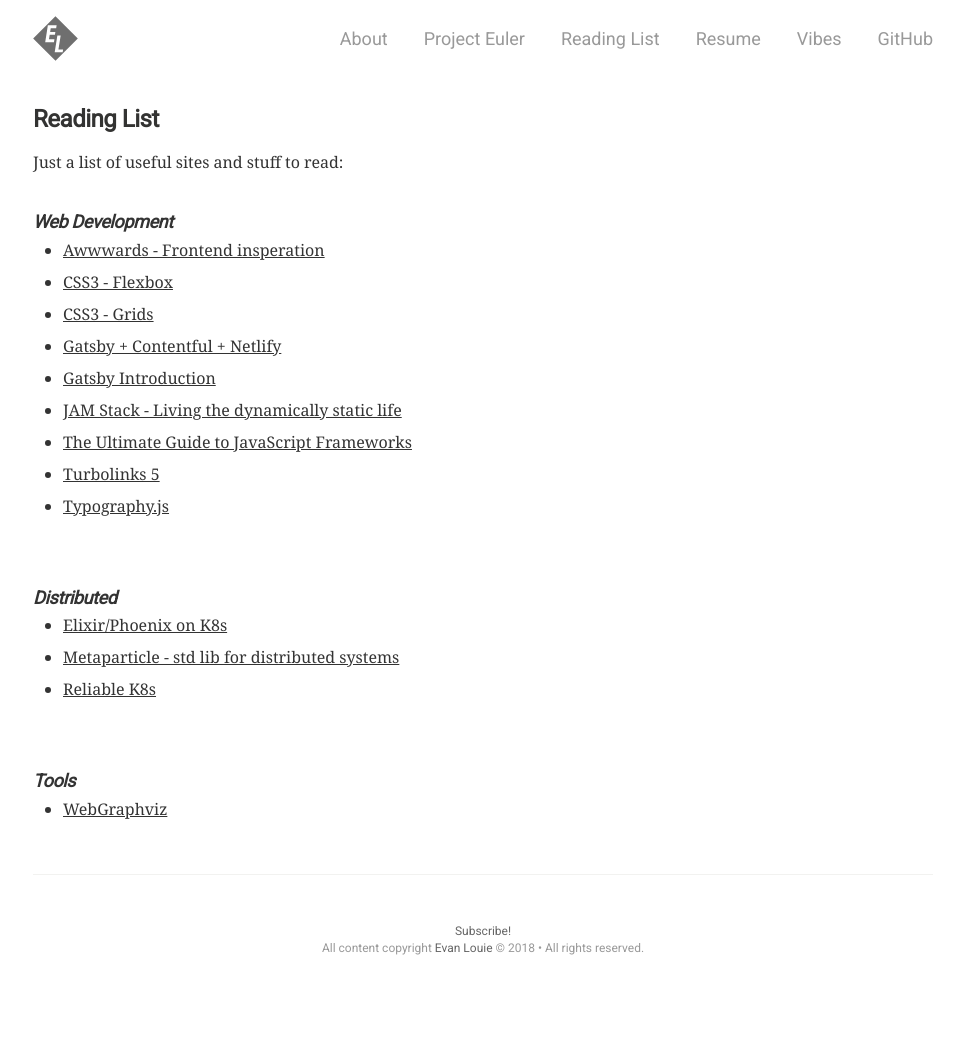
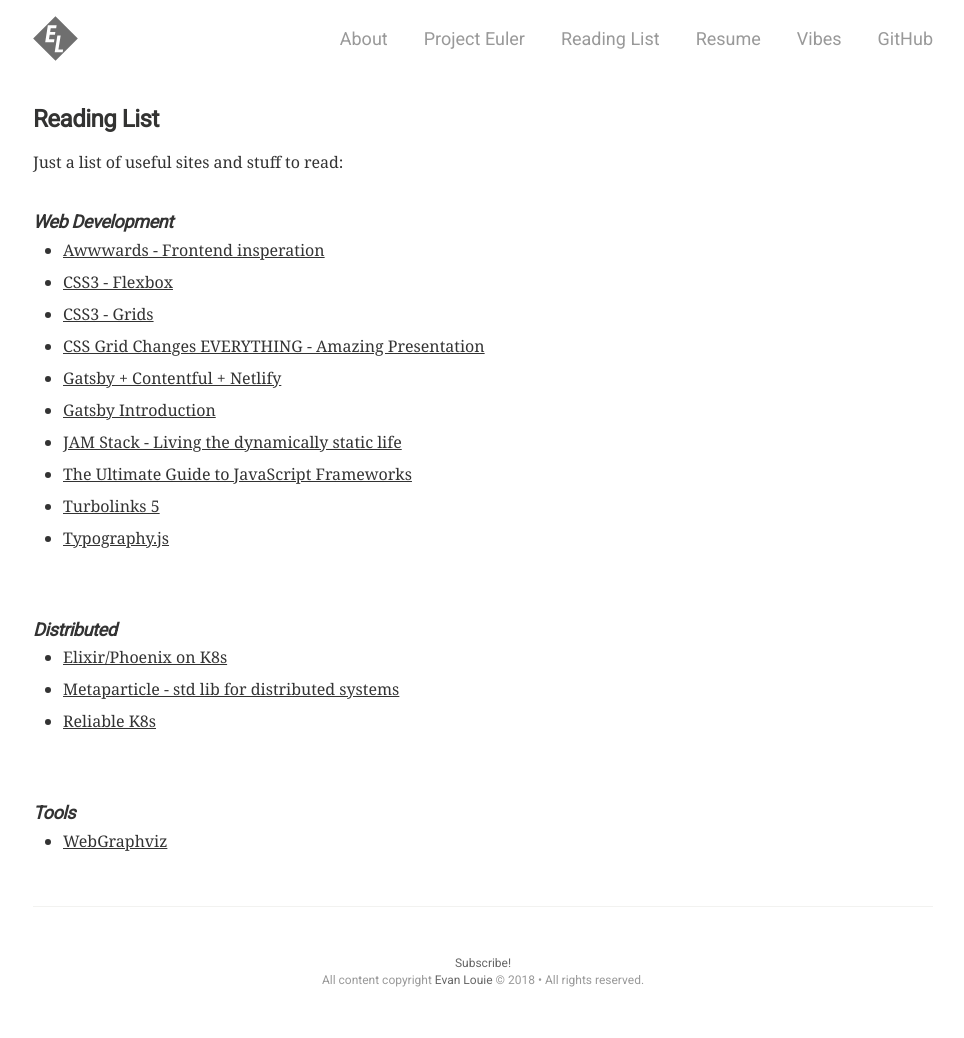
Before and after one commit to evanlouie/evanlouie.github.io, a Jekyll site: the page built from reading-list.md, in a window 1280 px wide. Shown: the whole page, without its empty margins (157-1121 px from the left). Built offline with Jekyll 4.4.1, drawn with Linux system fonts in a browser that asks for light colours; comment, search, counter and statistics services are not loaded; before the commit the page ends 1006 px from its top, so only the background shows below that.

Commit message:
reading list update

```diff
--- a/reading-list.md
+++ b/reading-list.md
@@ -10,6 +10,7 @@
 * [Awwwards - Frontend insperation](https://www.awwwards.com/)
 * [CSS3 - Flexbox](https://css-tricks.com/snippets/css/a-guide-to-flexbox/)
 * [CSS3 - Grids](https://css-tricks.com/snippets/css/complete-guide-grid/)
+* [CSS Grid Changes EVERYTHING - Amazing Presentation](https://www.youtube.com/watch?v=7kVeCqQCxlk)
 * [Gatsby + Contentful + Netlify](https://www.gatsbyjs.org/blog/2017-12-06-gatsby-plus-contentful-plus-netlify/)
 * [Gatsby Introduction](https://dev.to/ardennl/taking-gatsby-for-a-spin-4je)
 * [JAM Stack - Living the dynamically static life](https://jamstack.org/)
```
